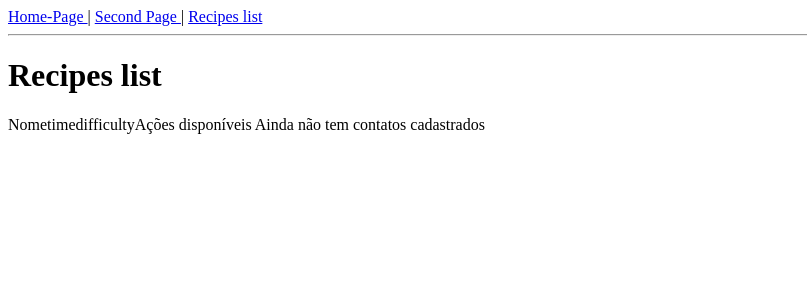
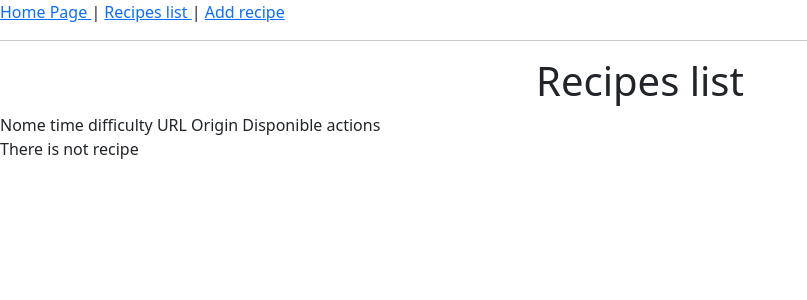
Before and after one commit to tmartial/Trabalho2-Web, a Django app: page /list/ in a window 1280 px wide. Shown: the top 300 px of the page, without its empty margins (0-807 px from the left). Run offline with Django 4.2, Linux system fonts and the light colour scheme; data that the repository does not hold is empty.

Commit message:
Adding of a home page, making of a draft for the recipes form

```diff
--- a/Trab2/MyApp/models.py
+++ b/Trab2/MyApp/models.py
@@ -12,11 +12,8 @@ class Recipe(models.Model):
     difficulty = models.IntegerField(
         help_text='Difficulty of this recipe'
     )
-    image = models.ImageField(
-        help_text='Image of the recipe'
-    )
     URL = models.URLField(
-        help_text='URL of the recipe'
+        help_text='URL wikipedia of the recipe'
     )
     origin = models.CharField(
         max_length=100, help_text='Country of the recipe'
--- a/Trab2/MyApp/templates/MyApp/links.html
+++ b/Trab2/MyApp/templates/MyApp/links.html
@@ -1,10 +1,10 @@
-<a href="/">
-Home-Page
+<a href="{% url 'MyApp:home-recipes' %}">
+Home Page
 </a> |
-<a href="{% url 'MyApp:home-recipes' %}">
-Second Page
+<a href="{% url 'MyApp:list-recipes' %}">
+Recipes list
 </a> |
-<a href="{% url 'MyApp:lista-recipes' %}">
-Recipes list
+<a href="{% url 'MyApp:create-recipe' %}">
+Add recipe
 </a>
 <hr>
--- a/Trab2/MyApp/templates/MyApp/listRecipes.html
+++ b/Trab2/MyApp/templates/MyApp/listRecipes.html
@@ -6,19 +6,26 @@
     <meta http-equiv="X-UA-Compatible" content="IE=edge">
     <meta name="viewport" content="width=device-width, initial-scale=1.0">
     <link rel="stylesheet" href="{% static 'MyApp/css/style.css' %}">
+    <link href="https://cdn.jsdelivr.net/npm/bootstrap@5.2.2/dist/css/bootstrap.min.css" rel="stylesheet" integrity="sha384-Zenh87qX5JnK2Jl0vWa8Ck2rdkQ2Bzep5IDxbcnCeuOxjzrPF/et3URy9Bv1WTRi" crossorigin="anonymous">
     <title>Recipes</title>
 </head>
 <body>
     {% include 'MyApp/links.html' %}
-    <h1> Recipes list</h1>
-    <tr><th>Nome</th><th>time</th><th>difficulty</th><th>Ações disponíveis</th></tr>
-    {% for pessoa in pessoas %}
+    <div class="container text-center">
+        <h1> Recipes list</h1>
+    </div>
+    <tr><th>Nome</th> <th>time</th> <th>difficulty</th>
+        <th>URL</th> <th>Origin</th>
+        <th>Disponible actions</th>
+    </tr>
+    {% for recipe in recipes %}
         <tr>
             <td>{{ recipe.nome }}</td><td>{{recipe.time }}</td><td>{{ recipe.difficulty }}</td>
+            </td><td>{{recipe.URL }}</td><td>{{ recipe.origin }}</td>
         </tr>
         {% empty %}
-        <tr><th colspan=
-        "5">Ainda não tem contatos cadastrados</th></tr>
+        <tr><th colspan="5">
+            <br>There is not recipe</th></tr>
         {% endfor %}
 </body>
 </html>
--- a/Trab2/MyApp/urls.py
+++ b/Trab2/MyApp/urls.py
@@ -5,8 +5,10 @@ from MyApp import views
 app_name = "MyApp"
 
 urlpatterns = [
+path('create/', views.RecipeCreateView.as_view(),
+    name='create-recipe'),
 path('list/', views.RecipeListView.as_view(),
-    name='lista-recipes'),
-path('', views.RecipeListView.as_view(),
+    name='list-recipes'),
+path('', views.home,
     name='home-recipes'),
 ]
--- a/Trab2/MyApp/views.py
+++ b/Trab2/MyApp/views.py
@@ -2,8 +2,15 @@ from django.shortcuts import render
 from django.http import HttpResponse
 from MyApp.models import Recipe
 from django.views.generic.base import View
+from django.http.response import HttpResponseRedirect
+from django.urls.base import reverse_lazy
+from MyApp.forms import RecipeModel2Form
 
 # Create your views here.
+
+def home(request):
+# processamento antes de mostrar a home page
+    return render(request, 'MyApp/home.html')
 
 class RecipeListView(View):
     def get(self, request, *args, **kwargs):
@@ -13,3 +20,16 @@ class RecipeListView(View):
             request,
             'MyApp/listRecipes.html',
             contexto)
+
+class RecipeCreateView(View):
+    def get(self, request, *args, **kwargs):
+        contexto = { 'form': RecipeModel2Form, }
+        return render(request, "MyApp/createRecipe.html", contexto)
+
+    def post(self, request, *args, **kwargs):
+        form = RecipeModel2Form(request.POST)
+        if form.is_valid():
+            recipe = form.save()
+            recipe.save()
+        return HttpResponseRedirect(reverse_lazy(
+            "MyApp:list-recipes"))
```
Also changed, not shown: Trab2/MyApp/forms.py (added, +8 -0 lines), Trab2/MyApp/templates/MyApp/createRecipe.html (added, +27 -0 lines), Trab2/MyApp/templates/MyApp/home.html (added, +16 -0 lines), Trab2/MyApp/migrations/0002_alter_recipe_url.py (added), Trab2/db.sqlite3.
